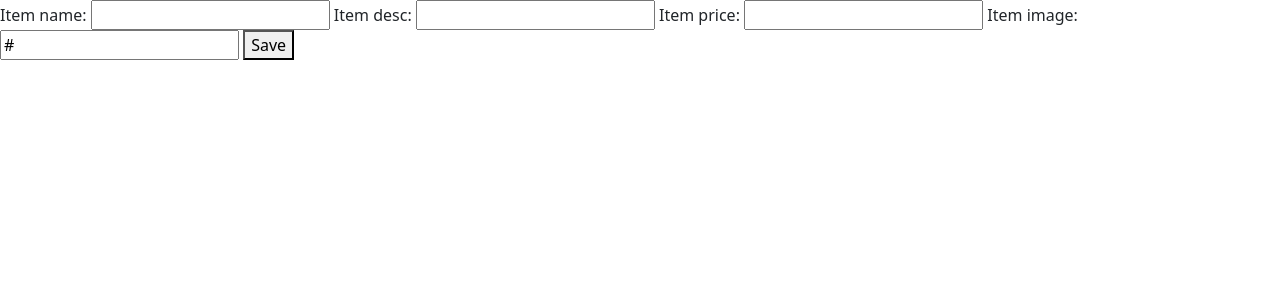
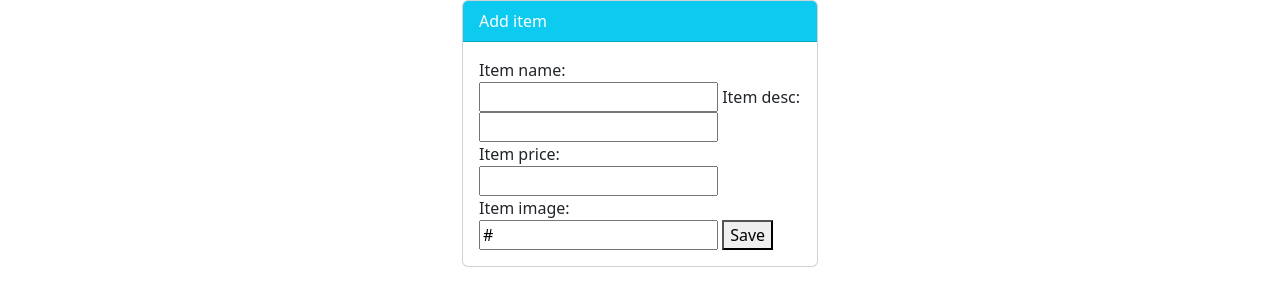
Before and after one commit to hameji/food-app, a Django app: page /food/add in a window 1280 px wide. Shown: the part 56-362 px from the top of the page. Run offline with Django 4.2, Linux system fonts and the light colour scheme.

Commit message:
formatted food/item-form.html

```diff
--- a/food/templates/food/item-form.html
+++ b/food/templates/food/item-form.html
@@ -1,9 +1,26 @@
 {% extends 'food/base.html' %}
 
 {% block body %}
-<form method="POST">
-    {% csrf_token %}
-    {{ form }}
-    <button type="submit">Save</button>
-</form>
+
+<div class="container">
+    <div class="row">
+        <div class="col-md-4 offset-md-4">
+            <div class="card">
+                <div class="card-header text-white bg-info">
+                    Add item
+                </div>
+                <div class="card-body">
+
+                    <form method="POST">
+                        {{ form }}
+                        <button type="submit">Save</button>
+                    </form>
+
+                </div>
+            </div>
+        </div>
+    </div>
+</div>
+
+
 {% endblock %}
```
